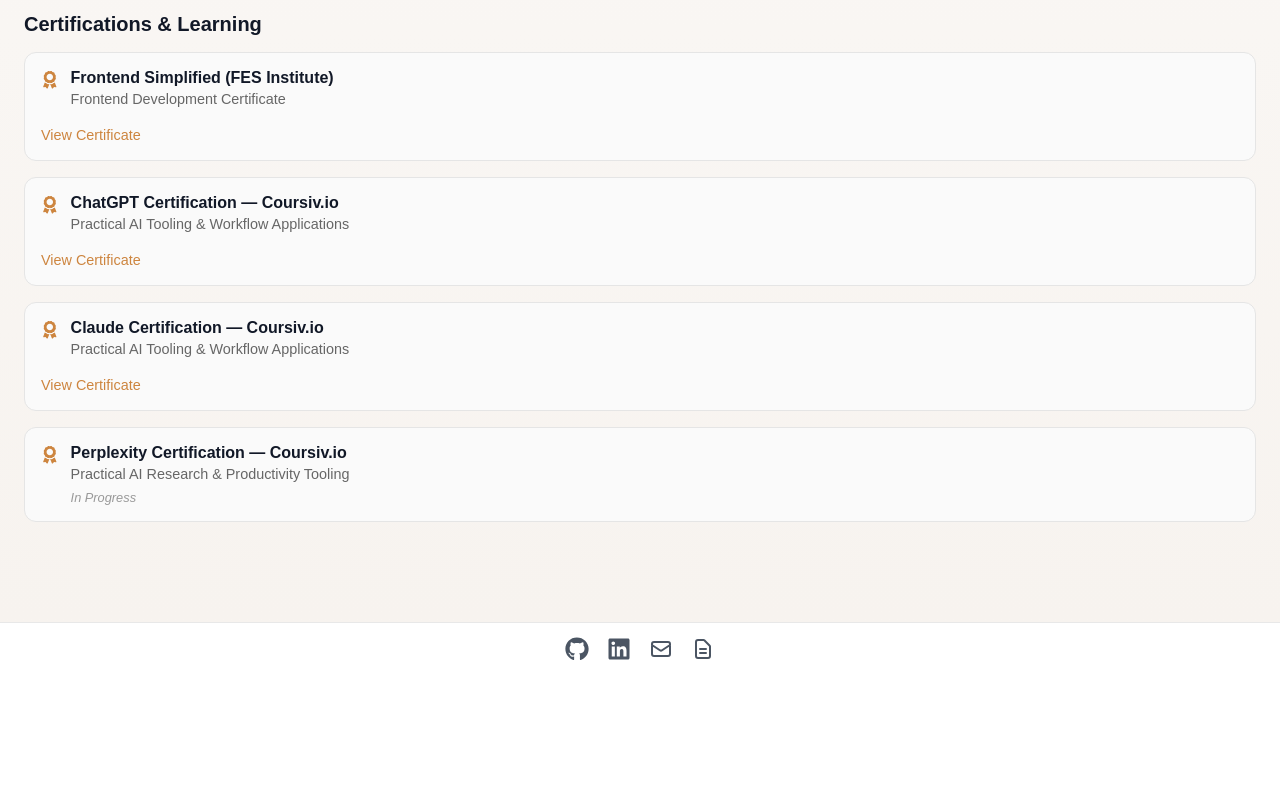
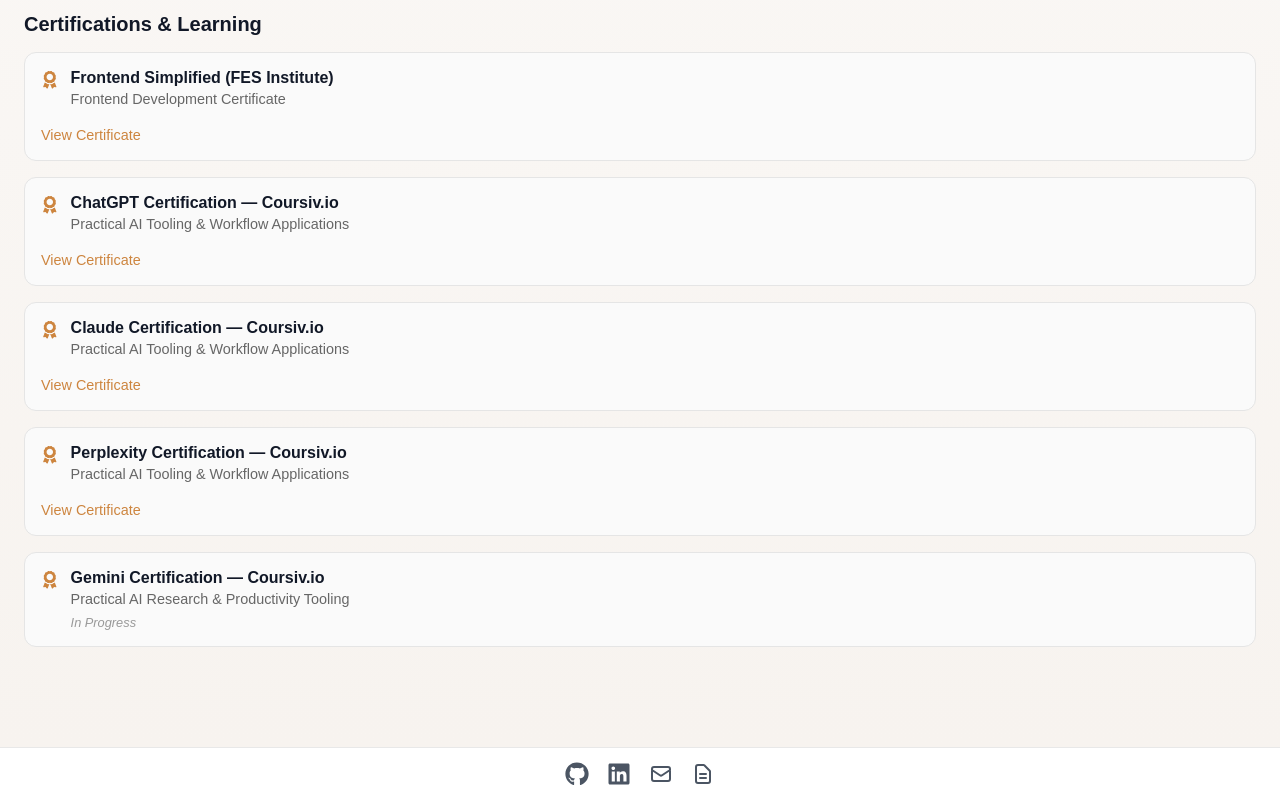
Before and after one commit to momycani/personal-portfolio, a React (Vite) app: page /about in a window 1280 px wide. Shown: the part 1859-2659 px from the top of the page. Before the commit the page ends 2534 px from the top, so only its background shows below. Built offline with nearby package versions, Linux system fonts and the light colour scheme.

Commit message:
add Perplexity Certificate

```diff
--- a/src/pages/About.tsx
+++ b/src/pages/About.tsx
@@ -195,6 +195,30 @@
               View Certificate
             </a>
           </div>
+          <div className="about__certification">
+            <div className="about__certification-header">
+              <FaAward className="about__certification-icon" />
+
+              <div>
+                <p className="about__certification-name">
+                  Perplexity Certification — Coursiv.io
+                </p>
+
+                <p className="about__certification-detail">
+                  Practical AI Tooling & Workflow Applications
+                </p>
+              </div>
+            </div>
+
+            <a
+              href="/Perplexity.pdf"
+              target="_blank"
+              rel="noopener noreferrer"
+              className="about__certification-link"
+            >
+              View Certificate
+            </a>
+          </div>
 
           <div className="about__certification">
             <div className="about__certification-header">
@@ -202,7 +226,7 @@
 
               <div>
                 <p className="about__certification-name">
-                  Perplexity Certification — Coursiv.io
+                  Gemini Certification — Coursiv.io
                 </p>
 
                 <p className="about__certification-detail">
```
Also changed, not shown: 1 other file (tests, documents, lock files or other folders).
